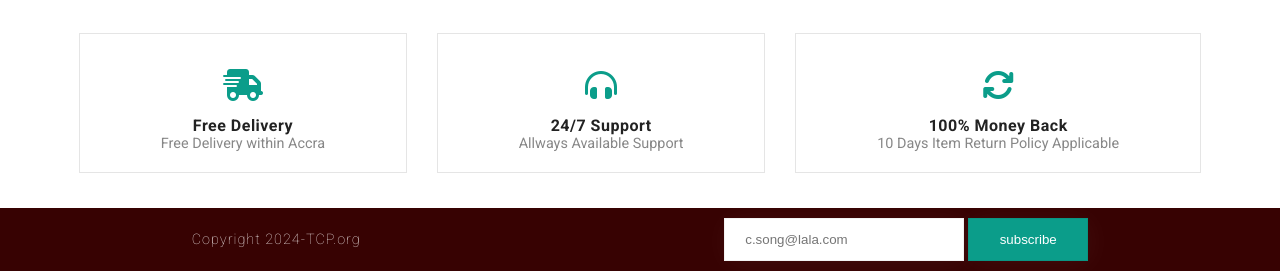
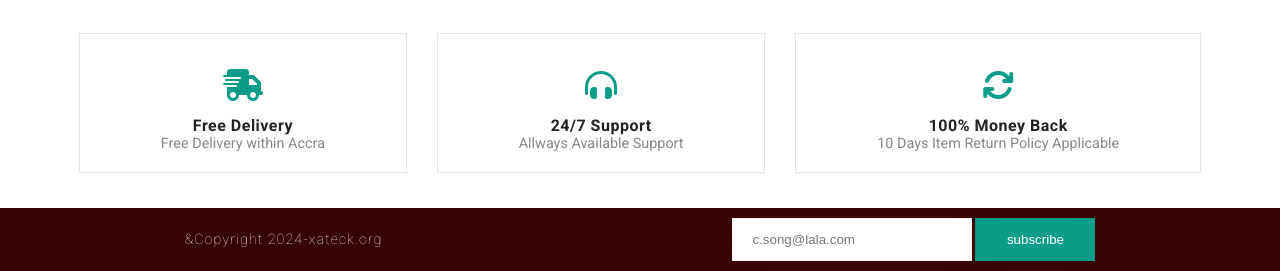
Before and after one commit to xateck/lalashops, a plain HTML site: page index.html in a window 1280 px wide. Shown: the part 4269-4540 px from the top of the page. Drawn offline with Linux system fonts and the light colour scheme.

Commit message:
Update index.html

```diff
--- a/index.html
+++ b/index.html
@@ -492,7 +492,7 @@
 
 <!-----------------footer----------------------------------------------->
 <footer>
-   <span class="copyright"> Copyright 2024-TCP.org</span>
+   <span class="copyright"> &Copyright 2024-xateck.org</span>
    <div class="subscribe">
       <form action="c.song@lala.com" method="POST">
          <input type="hidden" name="_subject" value="New Sbscription">
```
